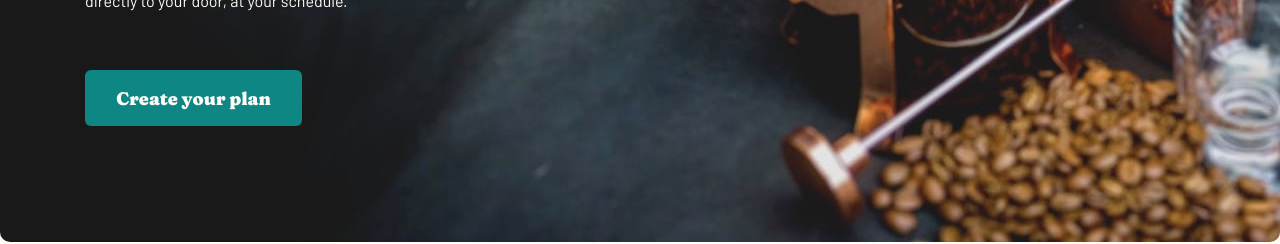
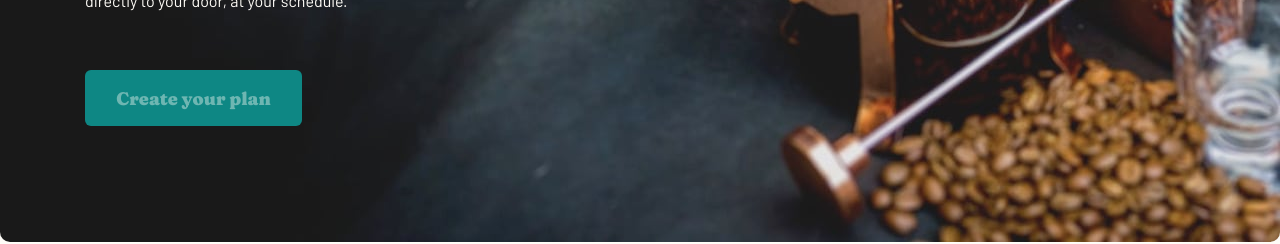
Before and after one commit to danielopq/Coffeeroasters, a React (Vite) app: page / in a window 1280 px wide. In both pictures the pointer is over the button 193 px from the left and 569 px from the top of the page. Shown: the part 471-715 px from the top of the page. Built offline with nearby package versions, Linux system fonts and the light colour scheme.

Commit message:
mainButton.css - button hover state added

```diff
--- a/src/components/shared/mainButton/mainButton.css
+++ b/src/components/shared/mainButton/mainButton.css
@@ -12,6 +12,10 @@
     cursor: pointer;
 }
 
+.enabled:hover{
+    color:rgba(254,252,247,0.4)
+}
+
 .disabled{
     background-color: var(--grey);
 }
```
